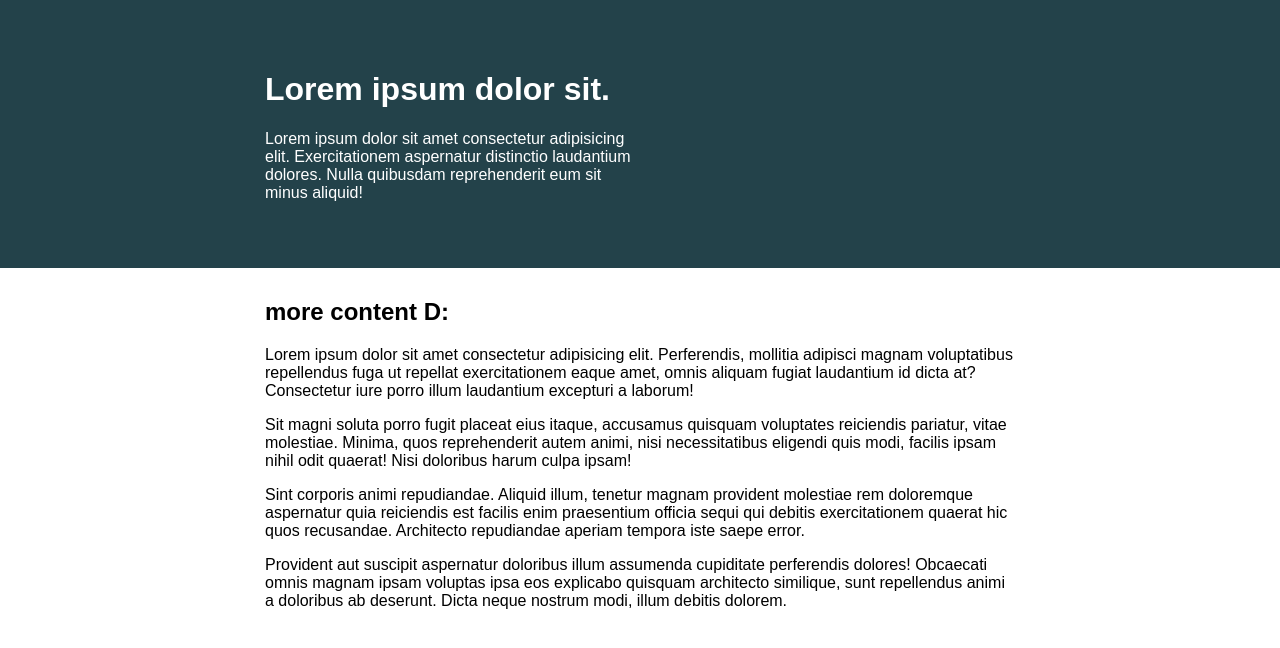
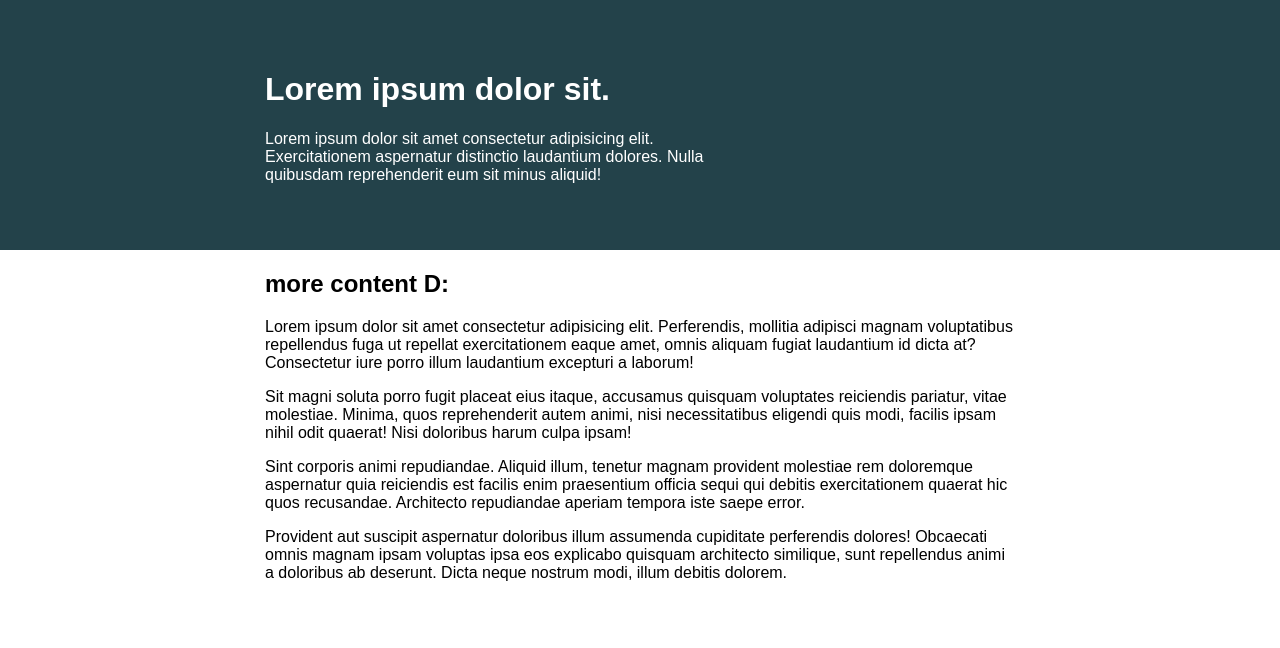
Before and after one commit to btparker70/Conquering-Responsive-Layouts, a plain HTML site: page day3/index.html in a window 1280 px wide. Drawn offline with Linux system fonts and the light colour scheme.

Commit message:
challenge 3

```diff
--- a/day3/index.html
+++ b/day3/index.html
@@ -11,8 +11,9 @@
 
 <body>
 
-    <div class="header">
-        <div class="intro-container">
+
+    <div class="intro">
+        <div class="container">
             <div class="intro-content">
                 <h1>Lorem ipsum dolor sit.</h1>
                 <p>Lorem ipsum dolor sit amet consectetur adipisicing elit. Exercitationem aspernatur distinctio
@@ -21,8 +22,9 @@
         </div>
     </div>
 
-    <div class="main">
-        <div class="main-container">
+
+
+    <div class="container">
         <h2>more content D:</h2>
         <p>Lorem ipsum dolor sit amet consectetur adipisicing elit. Perferendis, mollitia adipisci magnam
             voluptatibus
@@ -45,7 +47,7 @@
             doloribus ab
             deserunt. Dicta neque nostrum modi, illum debitis dolorem.</p>
     </div>
-    </div>
+
 
 </body>
 
--- a/day3/style.css
+++ b/day3/style.css
@@ -23,26 +23,18 @@ body {
   font-family: sans-serif;
 }
 
-.header {
+.intro {
   background: #23424a;
   color: white;
-  padding: 50px;
+  padding: 50px 0;
 }
 
-.intro-container {
+.container {
+  width: 80%;
   margin: auto;
   max-width: 750px;
 }
 
 .intro-content {
-  width: 50%;
+  width: 60%;
 }
-
-.main {
-  padding: 10px 50px;
-}
-
-.main-container {
-  margin: auto;
-  max-width: 750px;
-}
--- /dev/null
+++ b/day5/style.css
@@ -0,0 +1,83 @@
+* {
+  box-sizing: border-box;
+}
+
+body {
+  margin: 0;
+  font-family: 'Roboto', sans-serif;
+}
+/* padding: 9.25em, 7.625em; */
+.intro {
+  background: #23424a;
+  color: white;
+  padding: 9em 7.5em;
+}
+
+.container {
+  width: 100%;
+  max-width: 710px;
+  max-height: 364px;
+}
+
+.intro-content {
+  width: 90%;
+  margin-bottom: 4rem;
+
+}
+
+.intro-content h1 {
+  font-family: Roboto;
+  font-size: 48px;
+  font-style: normal;
+  font-weight: 900;
+  line-height: 56px;
+  letter-spacing: 0em;
+  text-align: left;
+}
+
+.intro-content p {
+  font-family: Roboto;
+  font-size: 16px;
+  font-style: normal;
+  font-weight: 400;
+  line-height: 19px;
+  letter-spacing: 0em;
+  text-align: left;
+}
+
+.rectangle {
+  position: relative;
+  height: 63px;
+  width: 285px;
+
+  background: #38CFD9;
+  mix-blend-mode: normal;
+  border-radius: 31.5px;
+
+  text-align: center;
+
+}
+
+.rectangle p {
+  position: absolute;
+  top: 50%;
+  left: 50%;
+  transform:translate(-50% , -50%);
+
+  margin: auto;
+  width: 100%;
+
+  font-family: Roboto;
+  font-style: normal;
+  font-weight: bold;
+  font-size: 21px;
+  line-height: 150.19%;
+  /* identical to box height, or 32px */
+
+  letter-spacing: 0.05em;
+  text-transform: uppercase;
+
+  color: #072A2D;
+
+
+}
```
Also changed, not shown: day5/index.html (added, +34 -0 lines), 1 other file. Lines whose indentation alone changed are shown as unchanged.
